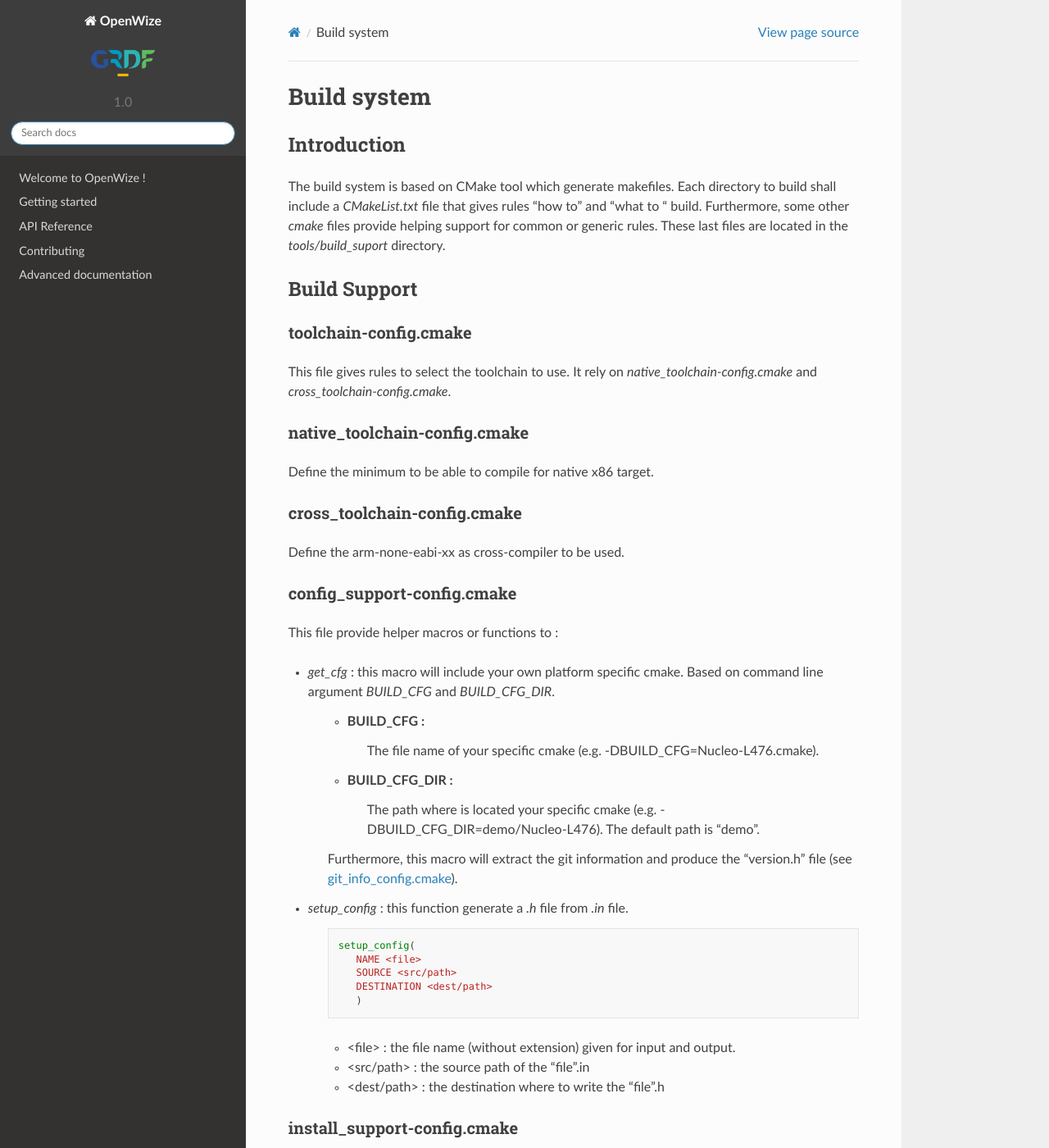
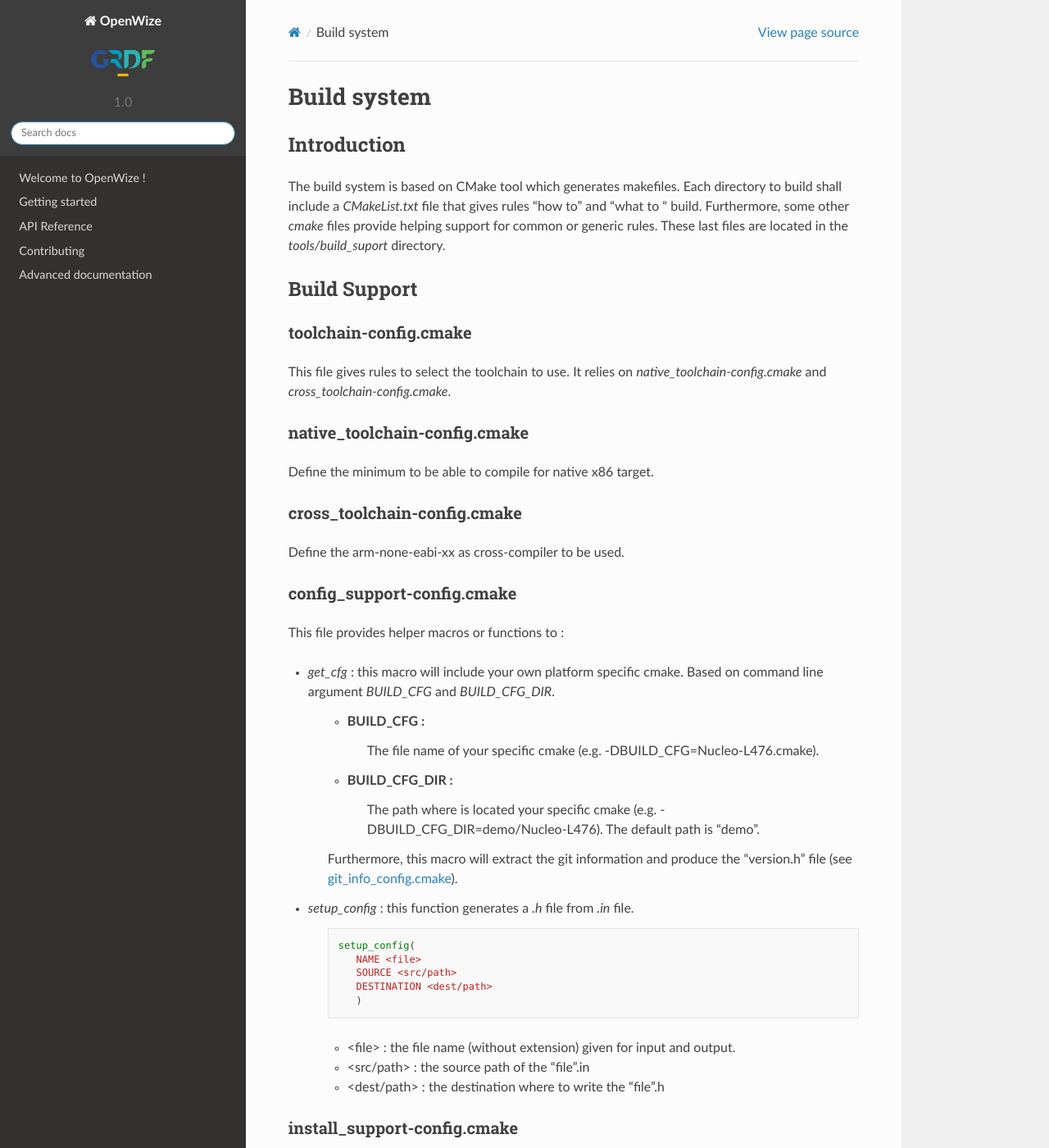
Before and after one commit to WizeEveryWhere/OpenWize, a Sphinx documentation site: the page built from docs/advanced_documentation/build_system.rst, in a window 1280 px wide and 1400 px high. Shown: the whole window at 82% size. Built offline with Sphinx 7.4.7 and the Read the Docs theme 2.0.0, drawn with Linux system fonts in a browser that asks for light colours; some of the changed text lies outside the part shown.

Commit message:
[DOC] Spelling correction

```diff
--- a/docs/advanced_documentation/build_system.rst
+++ b/docs/advanced_documentation/build_system.rst
@@ -5,7 +5,7 @@ Build system
 Introduction
 ------------
 
-The build system is based on CMake tool which generate makefiles. Each directory
+The build system is based on CMake tool which generates makefiles. Each directory
 to build shall include a *CMakeList.txt* file that gives rules "how to" and
 "what to " build. Furthermore, some other *cmake* files provide helping support
 for common or generic rules. These last files are located in the *tools/build_suport*
@@ -17,7 +17,7 @@ Build Support
 toolchain-config.cmake
 ^^^^^^^^^^^^^^^^^^^^^^
 
-This file gives rules to select the toolchain to use. It rely on *native_toolchain-config.cmake* and *cross_toolchain-config.cmake*.
+This file gives rules to select the toolchain to use. It relies on *native_toolchain-config.cmake* and *cross_toolchain-config.cmake*.
 
 native_toolchain-config.cmake
 ^^^^^^^^^^^^^^^^^^^^^^^^^^^^^
@@ -32,7 +32,7 @@ Define the arm-none-eabi-xx as cross-compiler to be used.
 config_support-config.cmake
 ^^^^^^^^^^^^^^^^^^^^^^^^^^^
 
-This file provide helper macros or functions to :
+This file provides helper macros or functions to :
 
 - *get_cfg* : this macro will include your own platform specific cmake. Based on command line argument *BUILD_CFG* and *BUILD_CFG_DIR*.
 
@@ -45,7 +45,7 @@ This file provide helper macros or functions to :
 
    Furthermore, this macro will extract the git information and produce the "version.h" file (see `git_info_config.cmake`_).
 
-- *setup_config* : this function generate a *.h* file from *.in* file.
+- *setup_config* : this function generates a *.h* file from *.in* file.
 
    .. code-block:: cmake
 
@@ -79,7 +79,7 @@ install_support-config.cmake
 git_info_config.cmake
 ^^^^^^^^^^^^^^^^^^^^^
 
-This file provide functions to extract informations from git and generate a "version.h" file.
+This file provides functions to extract information from git and generates a "version.h" file.
 
 - *gitinfo* : extract the git information
 
@@ -90,7 +90,7 @@ This file provide functions to extract informations from git and generate a "ver
    - <working directory> : base directory where to find git information.
 
 
-- *version_from_git* : generate the "version.h" file
+- *version_from_git* : generates the "version.h" file
 
    .. code-block:: cmake
 
```
